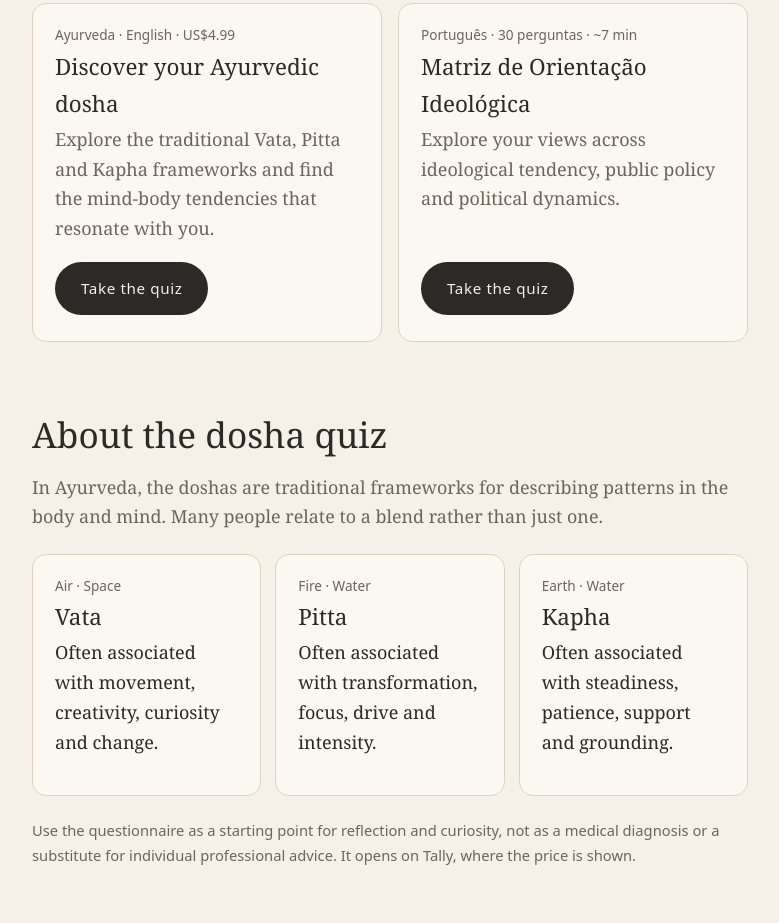
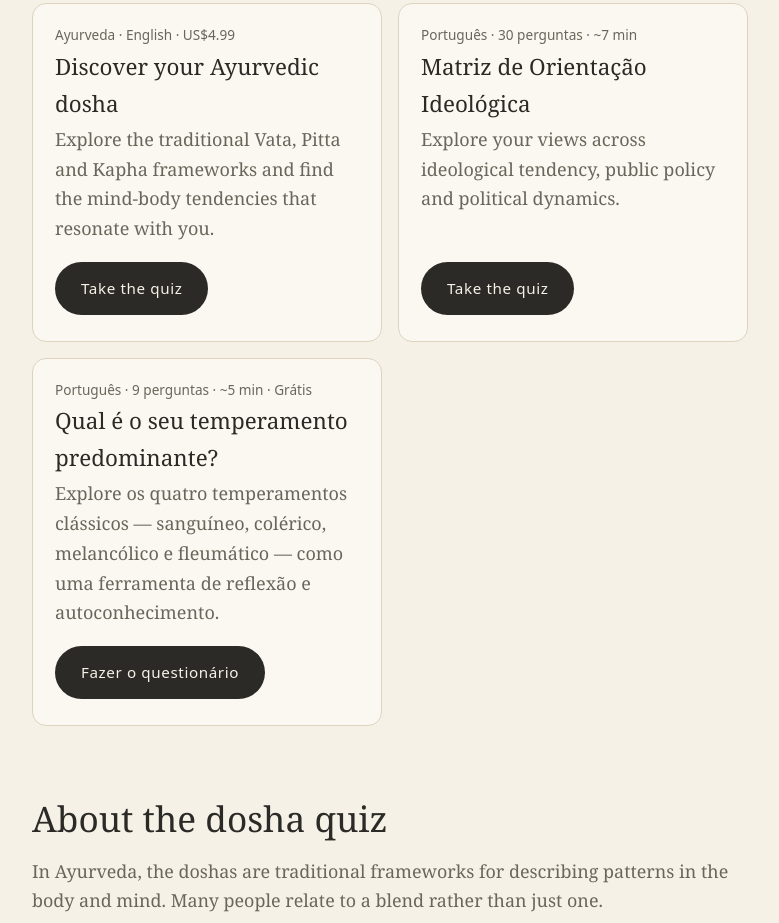
Before and after one commit to Tikmilik/quizuai, a plain HTML site: page index.html in a window 1280 px wide. Shown: the part 513-1436 px from the top of the page, without its empty margins (250-1029 px from the left). Drawn offline with Linux system fonts and the light colour scheme.

Commit message:
Add temperament quiz card

```diff
--- a/index.html
+++ b/index.html
@@ -81,6 +81,13 @@ footer{margin-top:56px;padding-top:24px;padding-bottom:48px;border-top:1px solid
         <a class="btn" href="https://tally.so/r/bZqd1o">Take the quiz</a>
       </div>
 
+      <div class="card quiz">
+        <small>Português · 9 perguntas · ~5 min · Grátis</small>
+        <h3>Qual é o seu temperamento predominante?</h3>
+        <p>Explore os quatro temperamentos clássicos — sanguíneo, colérico, melancólico e fleumático — como uma ferramenta de reflexão e autoconhecimento.</p>
+        <a class="btn" href="https://tally.so/r/zEjP68">Fazer o questionário</a>
+      </div>
+
     </div>
   </section>
 
```
